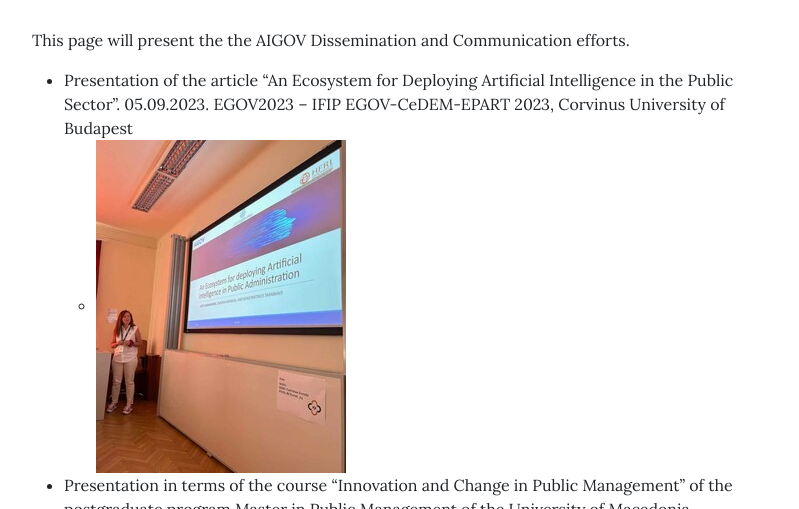
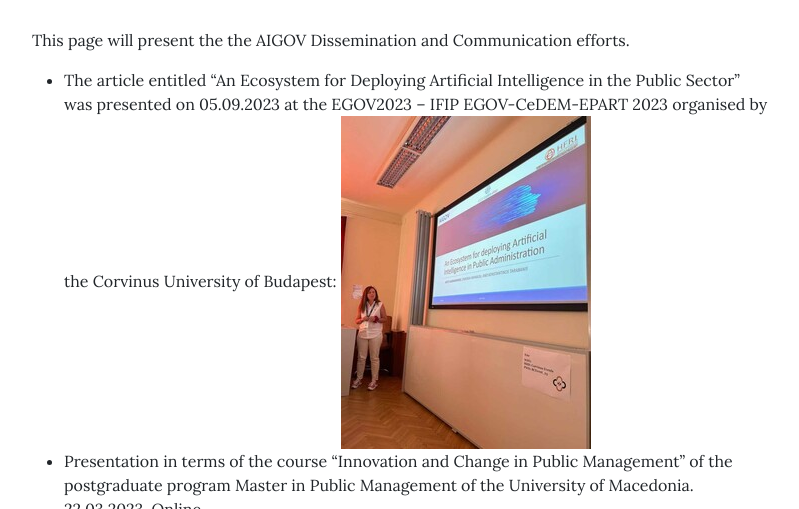
Before and after one commit to AIGOV-elidek/aigov-elidek.github.io, a Jekyll site: the page built from pages/dissemination.md, in a window 1280 px wide and 900 px high, cut to the strip 391-900 px from the top of the window. Shown: the whole strip, without its empty margins (240-1039 px from the left). Built offline with Jekyll 4.4.1, drawn with Linux system fonts in a browser that asks for light colours.

Commit message:
Update dissemination.md

```diff
--- a/pages/dissemination.md
+++ b/pages/dissemination.md
@@ -7,8 +7,8 @@ permalink: /dissemination/
 
 This page will present the the AIGOV Dissemination and Communication efforts.
 
-- Presentation of the article "An Ecosystem for Deploying Artificial Intelligence in the Public Sector". 05.09.2023. EGOV2023 – IFIP EGOV-CeDEM-EPART 2023, Corvinus University of Budapest
-   - ![Image](/assets/theme/images/egov23_2_resized.jpg)
+- The article entitled "An Ecosystem for Deploying Artificial Intelligence in the Public Sector" was presented on 05.09.2023 at the EGOV2023 – IFIP EGOV-CeDEM-EPART 2023 organised by the Corvinus University of Budapest:
+   ![Image](/assets/theme/images/egov23_2_resized.jpg)
 - Presentation in terms of the course “Innovation and Change in Public Management” of the postgraduate program Master in Public Management of the University of Macedonia. 22.03.2023. Online.
 - 1st AIGOV workshop. 23.11.2023. University of Macedonia
    - ![Image](/assets/theme/images/egov23_2.jpg)
```
